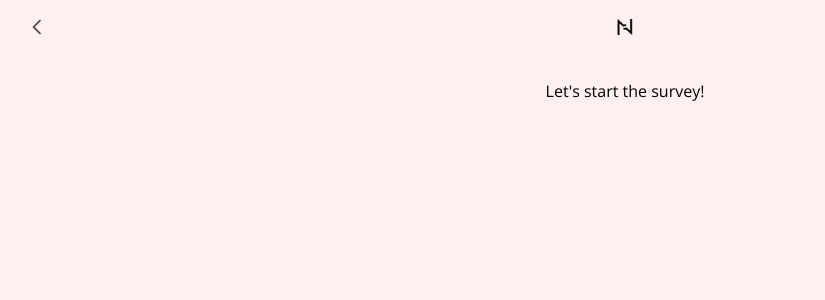
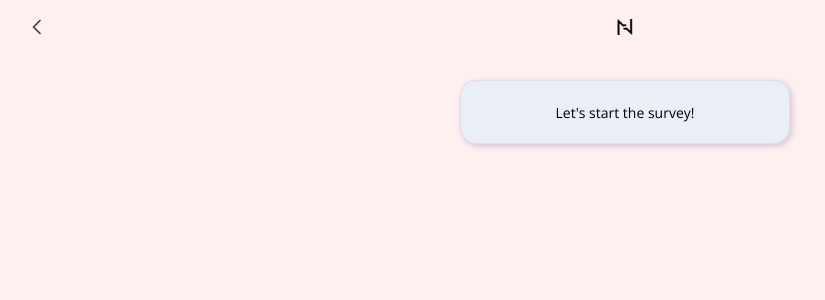
Before and after one commit to StasSytnykov/survey, a Next.js app: page / in a window 1280 px wide. Shown: the top 300 px of the page, without its empty margins (15-840 px from the left). Built offline with nearby package versions, Linux system fonts and the light colour scheme.

Commit message:
Update home styles Update button styles

```diff
--- a/src/components/Button/index.module.css
+++ b/src/components/Button/index.module.css
@@ -5,7 +5,6 @@
 
   height: 64px;
   width: 330px;
-  padding: 12px 20px;
 
   border-radius: 16px;
   border: 1px solid #e0e0e0;
@@ -52,3 +51,17 @@
   color: #fafafa;
   border: 1px solid transparent;
 }
+
+.actionButton a {
+  display: block;
+  width: 100%;
+  line-height: 64px;
+  padding: 0 20px;
+}
+
+.actionButton span,
+.actionButton p {
+  display: block;
+  width: 100%;
+  padding: 0 20px;
+}
--- a/src/components/Button/index.tsx
+++ b/src/components/Button/index.tsx
@@ -5,7 +5,7 @@ import styles from "./index.module.css";
 
 interface ButtonProps {
   children: ReactNode;
-  onClick: () => void;
+  onClick?: () => void;
 }
 
 export const Button = ({ children, onClick }: ButtonProps) => {
--- a/src/components/HomeScreen/index.tsx
+++ b/src/components/HomeScreen/index.tsx
@@ -1,9 +1,12 @@
 import Link from "next/link";
 
 import survey from "../../config/survey.json";
+import { Button } from "../Button";
 
 export const HomeScreen = () => (
   <section>
-    <Link href={`/survey/${survey[0].id}`}>Let's start the survey!</Link>
+    <Button>
+      <Link href={`/survey/${survey[0].id}`}>Let's start the survey!</Link>
+    </Button>
   </section>
 );
--- a/src/components/SurveyScreen/index.tsx
+++ b/src/components/SurveyScreen/index.tsx
@@ -25,7 +25,7 @@ export const SurveyScreen = ({ questionData }: SurveyScreenProps) => {
         {questionData.options.map((option) => (
           <li key={option.label}>
             <Button onClick={() => handleButtonClick(option)}>
-              {option.label}
+              <span>{option.label}</span>
             </Button>
           </li>
         ))}
```
